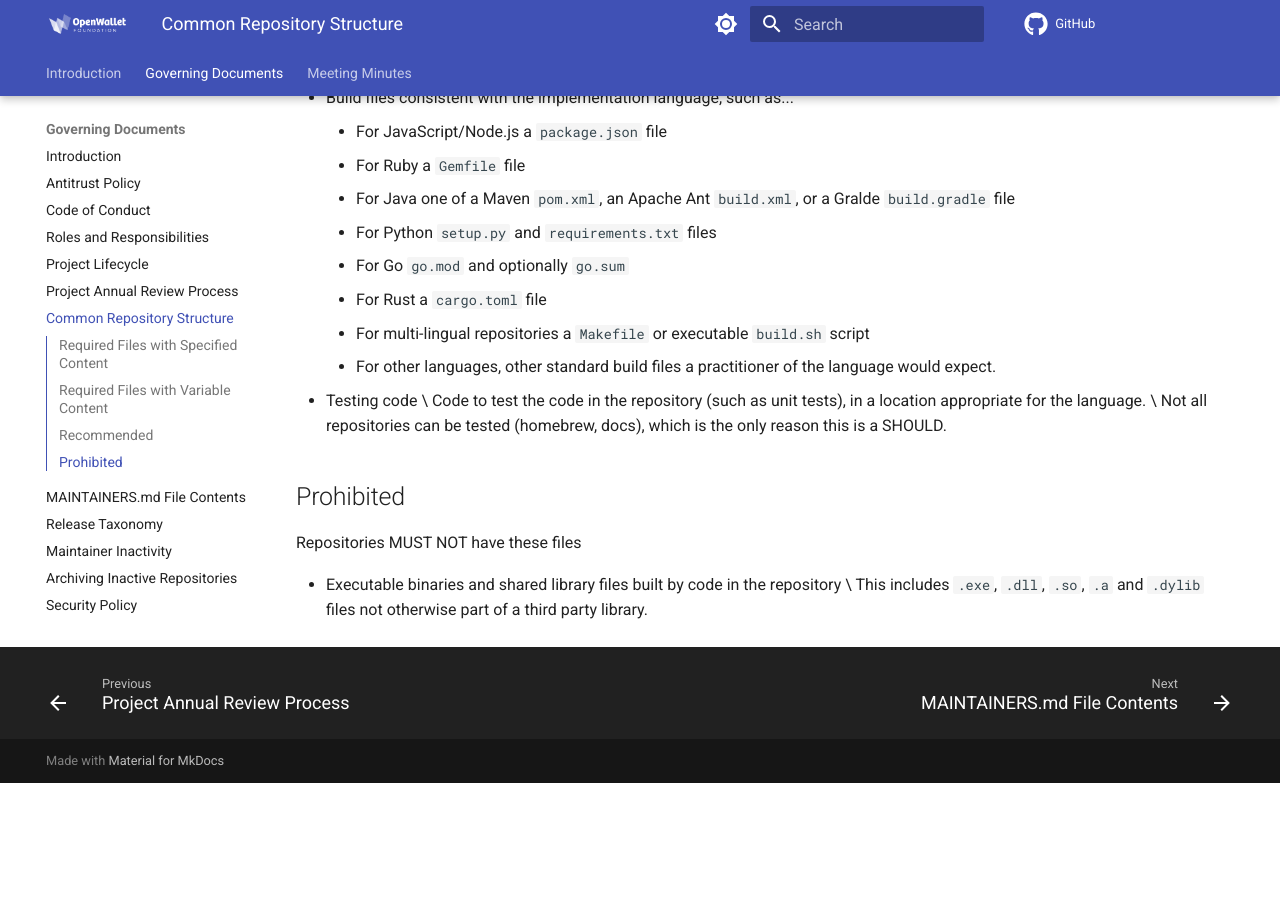
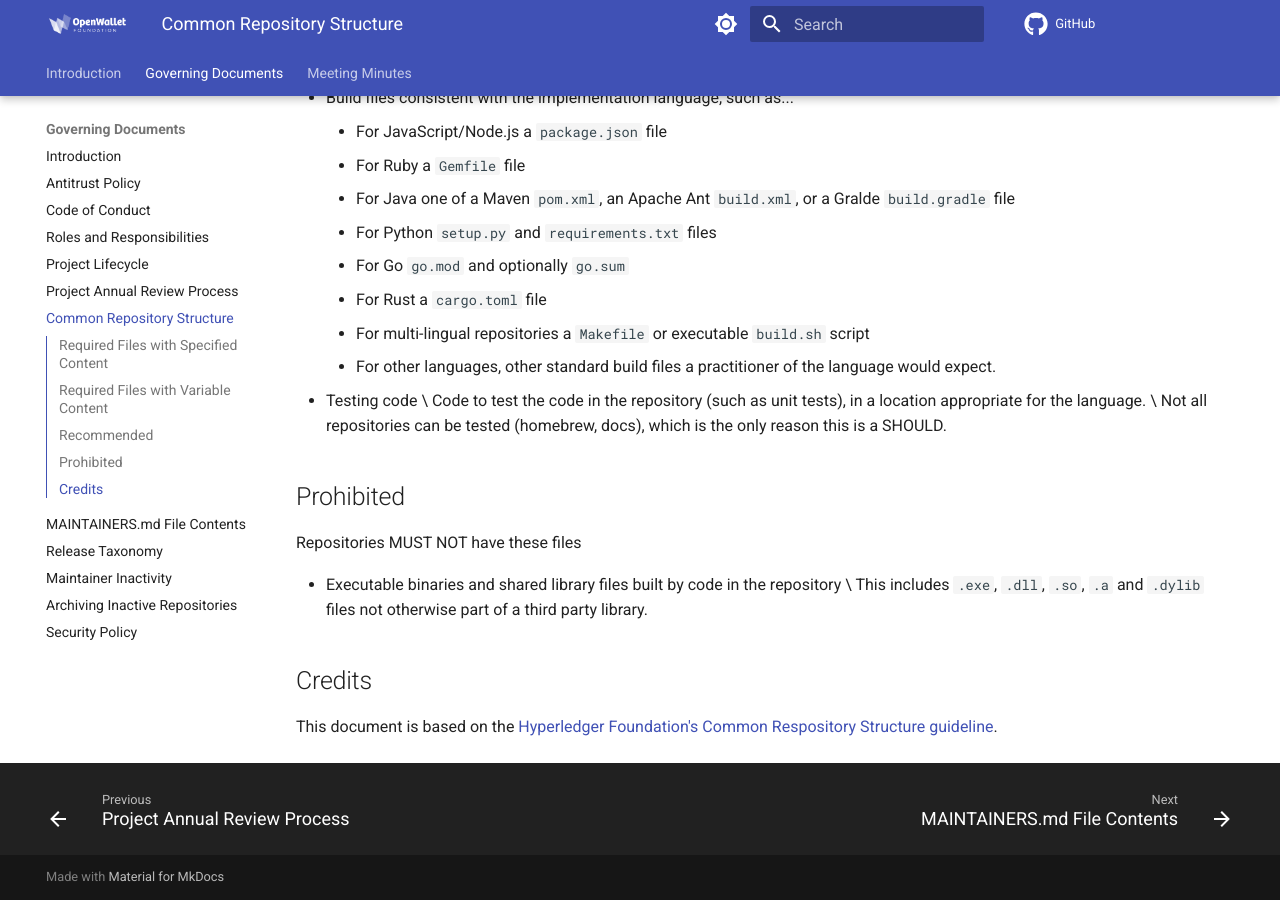
Before and after one commit to openwallet-foundation/tac, an MkDocs documentation site: the page built from docs/governance/common-repository-structure.md, in a window 1280 px wide and 900 px high, scrolled down 1199 px. Built offline with MkDocs 1.6.1 and Material for MkDocs 9.7.7, drawn with Linux system fonts in a browser that asks for light colours; comment, search, counter and statistics services are not loaded; before the commit the page ends 1982 px from its top, so only the background shows below that.

Commit message:
Add credits
Signed-off-by: Tracy Kuhrt <tracy.a.kuhrt@accenture.com>

```diff
--- a/docs/governance/common-repository-structure.md
+++ b/docs/governance/common-repository-structure.md
@@ -68,3 +68,7 @@ Repositories MUST NOT have these files
 -   Executable binaries and shared library files built by code in the repository \
     This includes `.exe`, `.dll`, `.so`, `.a` and `.dylib` files not otherwise part of a third party
     library.
+
+## Credits
+
+This document is based on the [Hyperledger Foundation's Common Respository Structure guideline](https://toc.hyperledger.org/guidelines/repository-structure.html).
```
Also changed, not shown: docs/governance/maintainer-inactivity.md (+4 -0 lines), docs/governance/maintainers-file-content.md (+4 -0 lines), docs/governance/release-taxonomy.md (+4 -0 lines).
